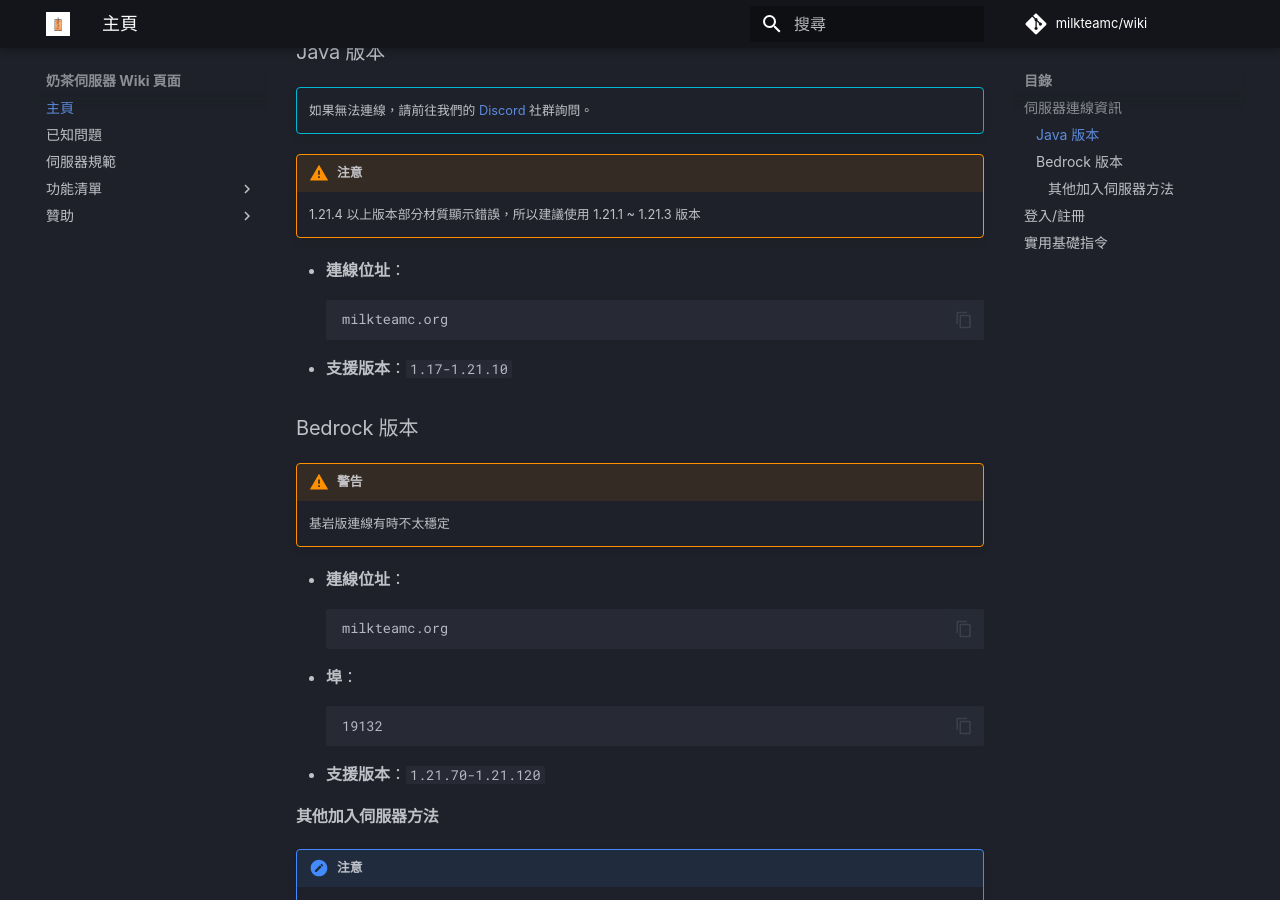
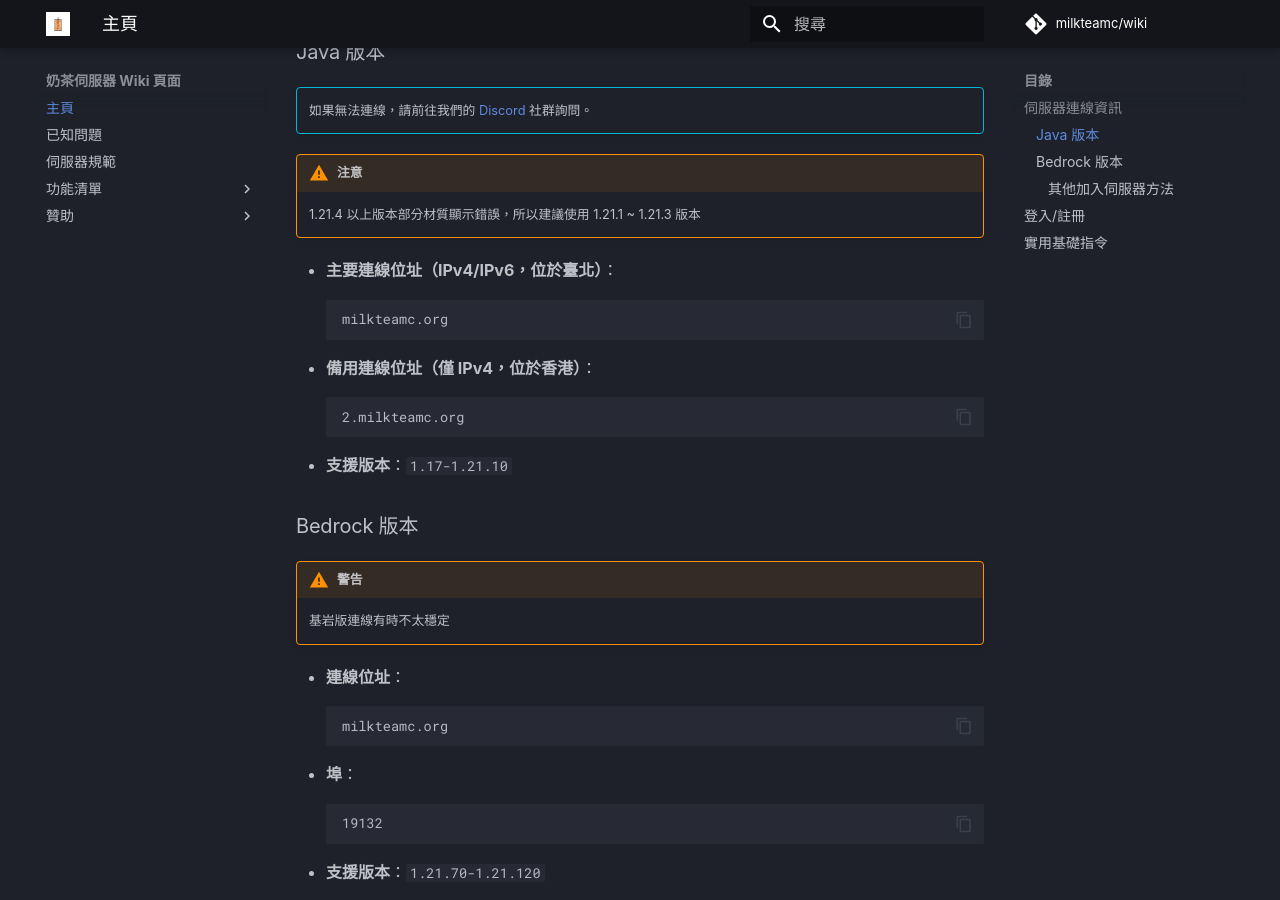
Before and after one commit to milkteamc/wiki, an MkDocs documentation site: the page built from docs/index.md, in a window 1280 px wide and 900 px high, scrolled down 508 px. Built offline with MkDocs 1.6.1 and Material for MkDocs 9.7.7, drawn with Linux system fonts in a browser that asks for light colours; some web fonts are replaced; plug-ins that fetch from the network failed and are left out.

Commit message:
2.milkteamc.org is back

````diff
--- a/docs/index.md
+++ b/docs/index.md
@@ -16,9 +16,13 @@
     如果無法連線，請前往我們的 [Discord](https://discord.gg/22DxRjrXRv) 社群詢問。
 !!! warning "注意"
     1.21.4 以上版本部分材質顯示錯誤，所以建議使用 1.21.1  ~ 1.21.3 版本
-- **連線位址**：
+- **主要連線位址（IPv4/IPv6，位於臺北）**：
 ``` text
 milkteamc.org
+```
+- **備用連線位址（僅 IPv4，位於香港）**：
+``` text
+2.milkteamc.org
 ```
 - **支援版本**：`1.17-1.21.10`
 
````
